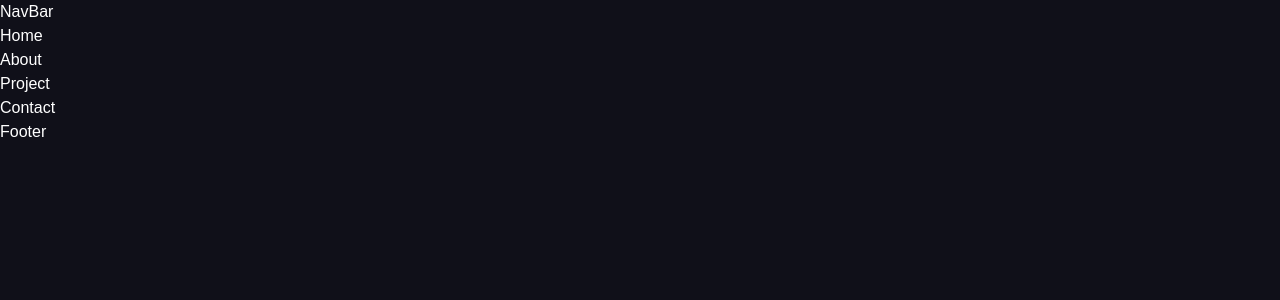
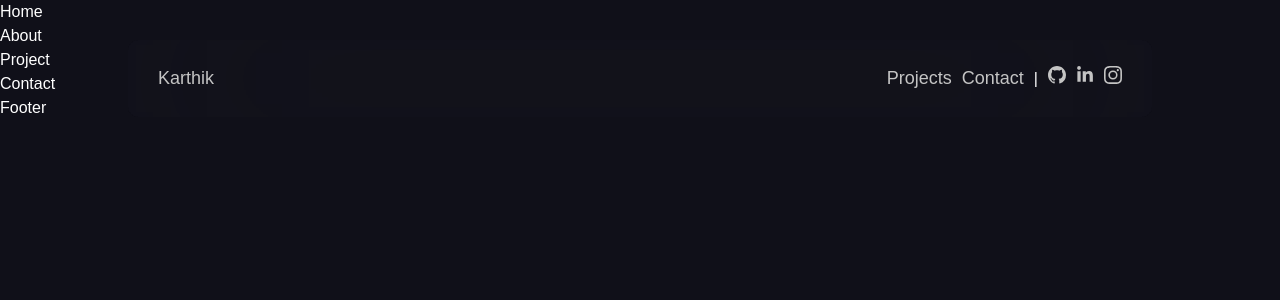
Before and after one commit to thekarthikr/personal-portfolio, a React (Vite) app: page / in a window 1280 px wide. Shown: the top 300 px of the page. Built offline with nearby package versions, Linux system fonts and the light colour scheme; a web font is replaced by a local one.

Commit message:
Build Navbar

```diff
--- a/src/components/NavBar.jsx
+++ b/src/components/NavBar.jsx
@@ -1,7 +1,87 @@
-import React from "react";
+import { useState } from "react";
+import { navLinks, socialLinks } from "../constants";
 
 const NavBar = () => {
-  return <div>NavBar</div>;
+  const [toggle, setToggle] = useState(false);
+
+  return (
+    <>
+      <header className='header'>
+        <nav className='nav'>
+          <a href='/' className='nav__logo'>
+            Karthik
+          </a>
+
+          <button
+            id='hamburger'
+            className={toggle ? "open" : ""}
+            onClick={() => setToggle((prev) => !prev)}
+          >
+            <svg width='100' height='40' viewBox='0 0 100 100'>
+              <path
+                className='line line1'
+                d='M 20,29.000046 H 80.000231 C 80.000231,29.000046 94.498839,28.817352 94.532987,66.711331 94.543142,77.980673 90.966081,81.670246 85.259173,81.668997 79.552261,81.667751 75.000211,74.999942 75.000211,74.999942 L 25.000021,25.000058'
+              />
+              <path className='line line2' d='M 20,50 H 80' />
+              <path
+                className='line line3'
+                d='M 20,70.999954 H 80.000231 C 80.000231,70.999954 94.498839,71.182648 94.532987,33.288669 94.543142,22.019327 90.966081,18.329754 85.259173,18.331003 79.552261,18.332249 75.000211,25.000058 75.000211,25.000058 L 25.000021,74.999942'
+              />
+            </svg>
+          </button>
+          <ul className='nav__list'>
+            <li class='nav__item'>
+              <a href='#Projects'>Projects</a>
+            </li>
+            <li class='nav__item'>
+              <a href='#Contact'>Contact</a>
+            </li>
+            {"|"}
+            {socialLinks.map(({ link, icon }) => (
+              <li key={link} className='nav__item'>
+                <a href={link}> {icon} </a>
+              </li>
+            ))}
+          </ul>
+        </nav>
+      </header>
+
+      <div className={toggle ? "nav-menu show-menu" : "nav-menu"} id='nav-menu'>
+        <ul className='nav-menu__list'>
+          {navLinks.map(({ id, name }) => (
+            <li
+              key={id}
+              onClick={() => setToggle((prev) => !prev)}
+              className='nav-menu__item'
+            >
+              <a class='nav-menu__link' href={`#${name}`}>
+                {name}
+              </a>
+            </li>
+          ))}
+        </ul>
+        <ul className='nav-menu__social'>
+          {socialLinks.map(({ link, name, icon }) => (
+            <li
+              key={name}
+              onClick={() => setToggle((prev) => !prev)}
+              className='nav-menu__social-list'
+            >
+              <a
+                href={link}
+                class='nav-menu__social-link'
+                target='_blank'
+                aria-label='Click here to view my Github Account'
+              >
+                {" "}
+                {icon}{" "}
+              </a>
+            </li>
+          ))}
+        </ul>
+      </div>
+    </>
+  );
 };
 
 export default NavBar;
--- a/src/constants/index.jsx
+++ b/src/constants/index.jsx
@@ -37,7 +37,7 @@ export const socialLinks = [
   {
     link: "https://github.com/thekarthikr",
     icon: <BsGithub />,
-    Name: "Github",
+    name: "Github",
   },
   {
     link: "https://linkedin.com/in/thekarthikr",
--- a/src/sass/pages/_header.scss
+++ b/src/sass/pages/_header.scss
@@ -31,12 +31,6 @@
 
     @include mixin.max(variable.$sm) {
       display: none;
-    }
-  }
-  &__item {
-    &:nth-child(2) {
-      border-right: 1px solid gray;
-      padding-right: 1rem;
     }
   }
 }
```
